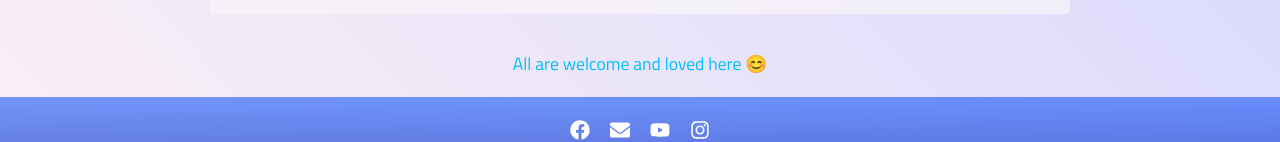
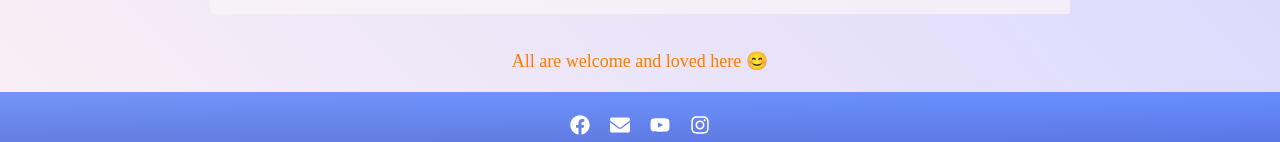
Before and after one commit to Josekariz/stmonic, a React (Create React App) app: page /about in a window 1280 px wide. Shown: the part 2235-2377 px from the top of the page. Built offline with nearby package versions, Linux system fonts and the light colour scheme.

Commit message:
add simple animation style to text end of about us

```diff
--- a/src/About/AboutUs.css
+++ b/src/About/AboutUs.css
@@ -101,5 +101,38 @@
   display: flex;
   justify-content: center;
   align-items: center;
+  font-size: large;
+  font-family: 'DM Serif Display', serif;
   color: deepskyblue;
+  animation: colorChange 8s infinite alternate, text3D 2s infinite;
 }
+
+@keyframes colorChange {
+  0% {
+    color: deepskyblue;
+  }
+  25% {
+    color: purple;
+  }
+  50% {
+    color: pink;
+  }
+  75% {
+    color: rgb(255, 123, 0);
+  }
+  100% {
+    color: deepskyblue;
+  }
+}
+
+@keyframes text3D {
+  0% {
+    transform: translateZ(0);
+  }
+  50% {
+    transform: translateZ(10px);
+  }
+  100% {
+    transform: translateZ(0);
+  }
+}
```
